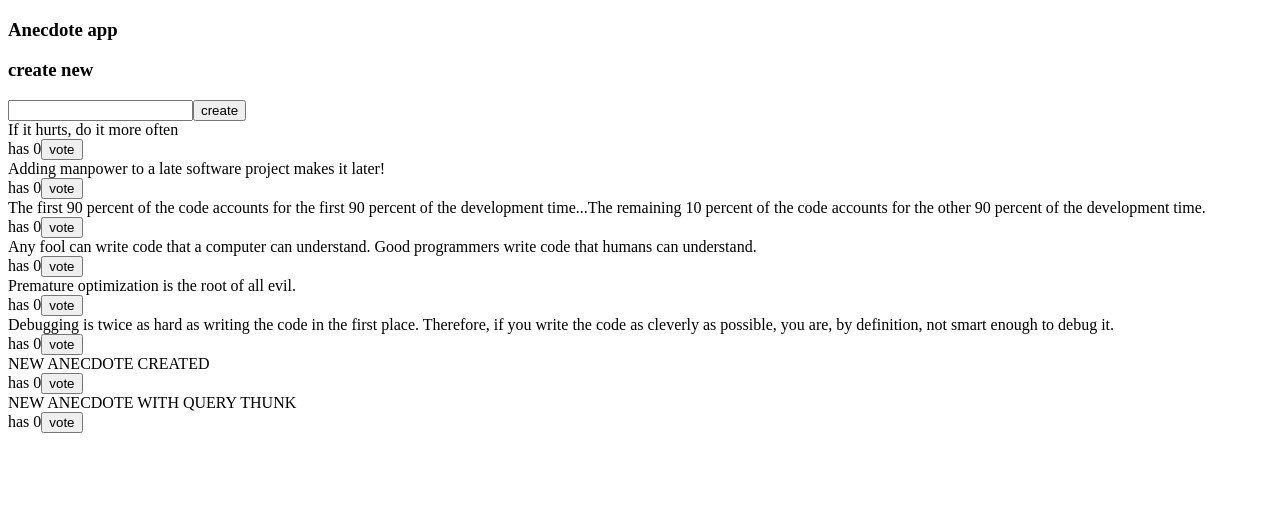
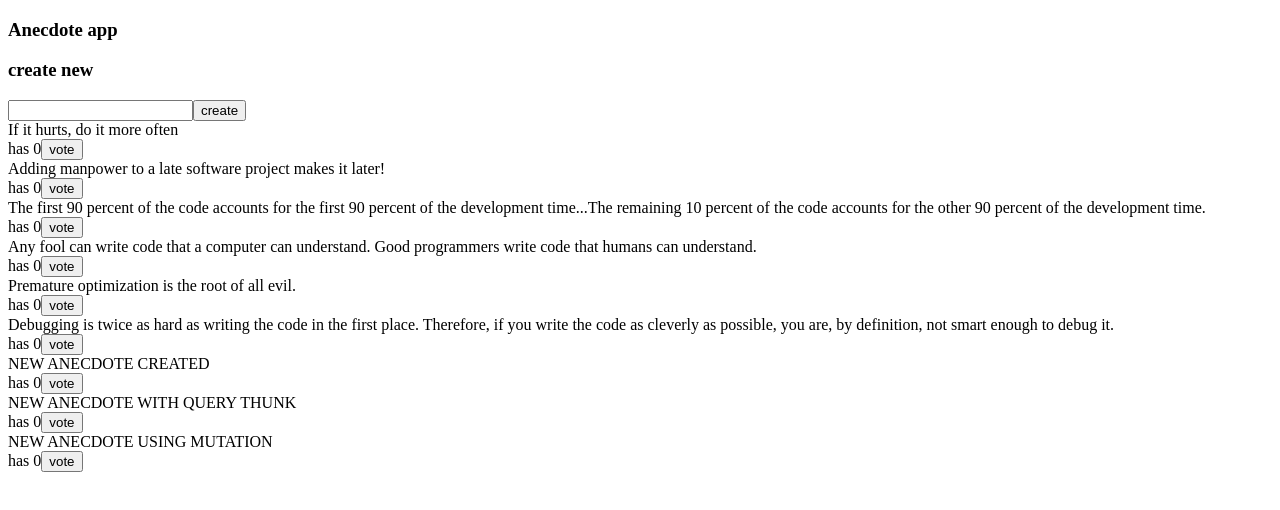
Before and after one commit to Gersoncs107/query-anecdotes, a React (Vite) app: page / in a window 1280 px wide. Shown: the top 510 px of the page. Built offline with nearby package versions, Linux system fonts and the light colour scheme; data requests are answered from the project's data file.

Commit message:
query-anecdotes-update

```diff
--- a/db.json
+++ b/db.json
@@ -39,6 +39,11 @@
       "content": "NEW ANECDOTE WITH QUERY THUNK",
       "votes": 0,
       "id": "6VrNO1x"
+    },
+    {
+      "content": "NEW ANECDOTE USING MUTATION",
+      "votes": 0,
+      "id": "BGmcj-B"
     }
   ]
 }
--- a/src/components/AnecdoteForm.jsx
+++ b/src/components/AnecdoteForm.jsx
@@ -10,7 +10,7 @@ const AnecdoteForm = () => {
     event.preventDefault()
     const content = event.target.anecdote.value
     event.target.anecdote.value = ''
-    createAnecdode(content)
+    newAnecdoteMutation.mutate(content)
   }
 
   return (
```
